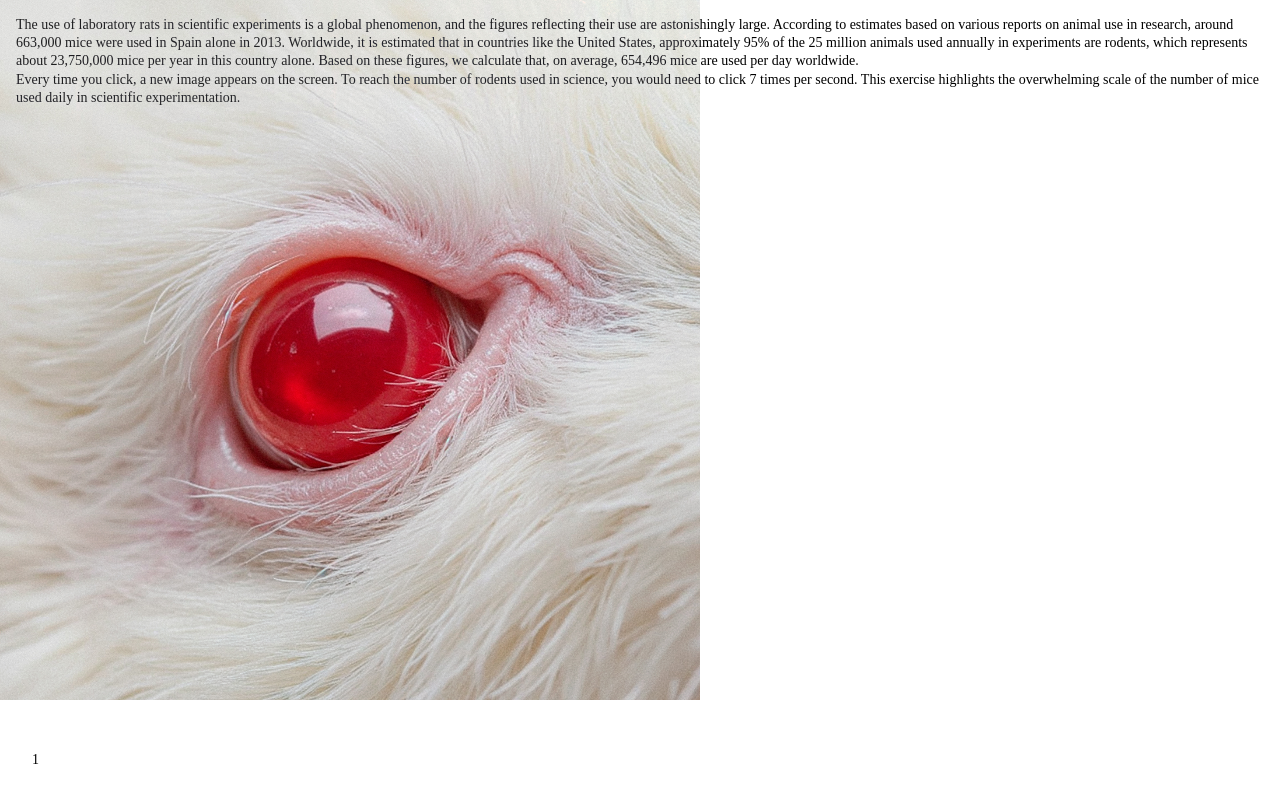
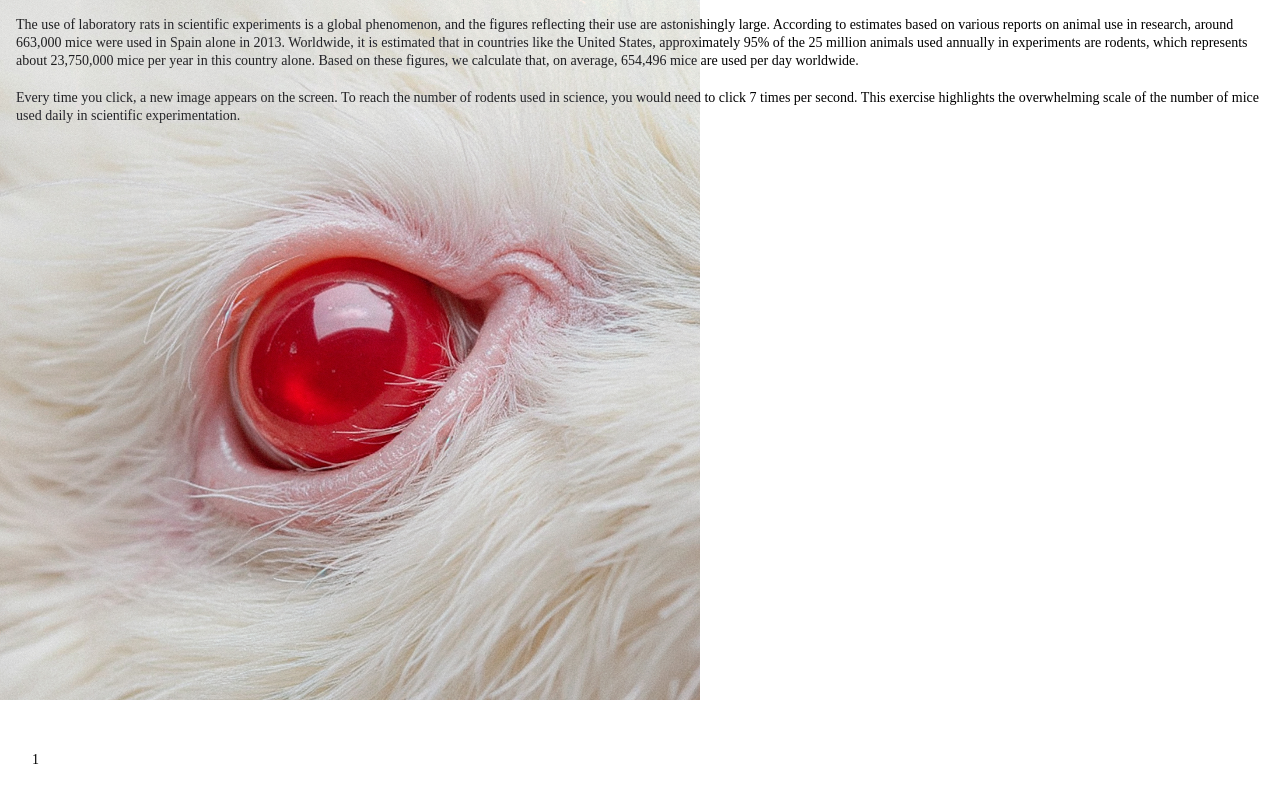
Before and after one commit to Miguelramal/Red-eye, a plain HTML site: page index.html in a window 1280 px wide. Drawn offline with Linux system fonts and the light colour scheme.

Commit message:
Update index.html

```diff
--- a/index.html
+++ b/index.html
@@ -60,7 +60,7 @@
 
     <!-- Encabezado con el texto superior -->
     <header>
-        The use of laboratory rats in scientific experiments is a global phenomenon, and the figures reflecting their use are astonishingly large. According to estimates based on various reports on animal use in research, around 663,000 mice were used in Spain alone in 2013. Worldwide, it is estimated that in countries like the United States, approximately 95% of the 25 million animals used annually in experiments are rodents, which represents about 23,750,000 mice per year in this country alone. Based on these figures, we calculate that, on average, 654,496 mice are used per day worldwide.<br>Every time you click, a new image appears on the screen. To reach the number of rodents used in science, you would need to click 7 times per second. This exercise highlights the overwhelming scale of the number of mice used daily in scientific experimentation.
+        The use of laboratory rats in scientific experiments is a global phenomenon, and the figures reflecting their use are astonishingly large. According to estimates based on various reports on animal use in research, around 663,000 mice were used in Spain alone in 2013. Worldwide, it is estimated that in countries like the United States, approximately 95% of the 25 million animals used annually in experiments are rodents, which represents about 23,750,000 mice per year in this country alone. Based on these figures, we calculate that, on average, 654,496 mice are used per day worldwide.<br> <br>Every time you click, a new image appears on the screen. To reach the number of rodents used in science, you would need to click 7 times per second. This exercise highlights the overwhelming scale of the number of mice used daily in scientific experimentation.
     </header>
 
     <!-- Contenedor principal -->
```
